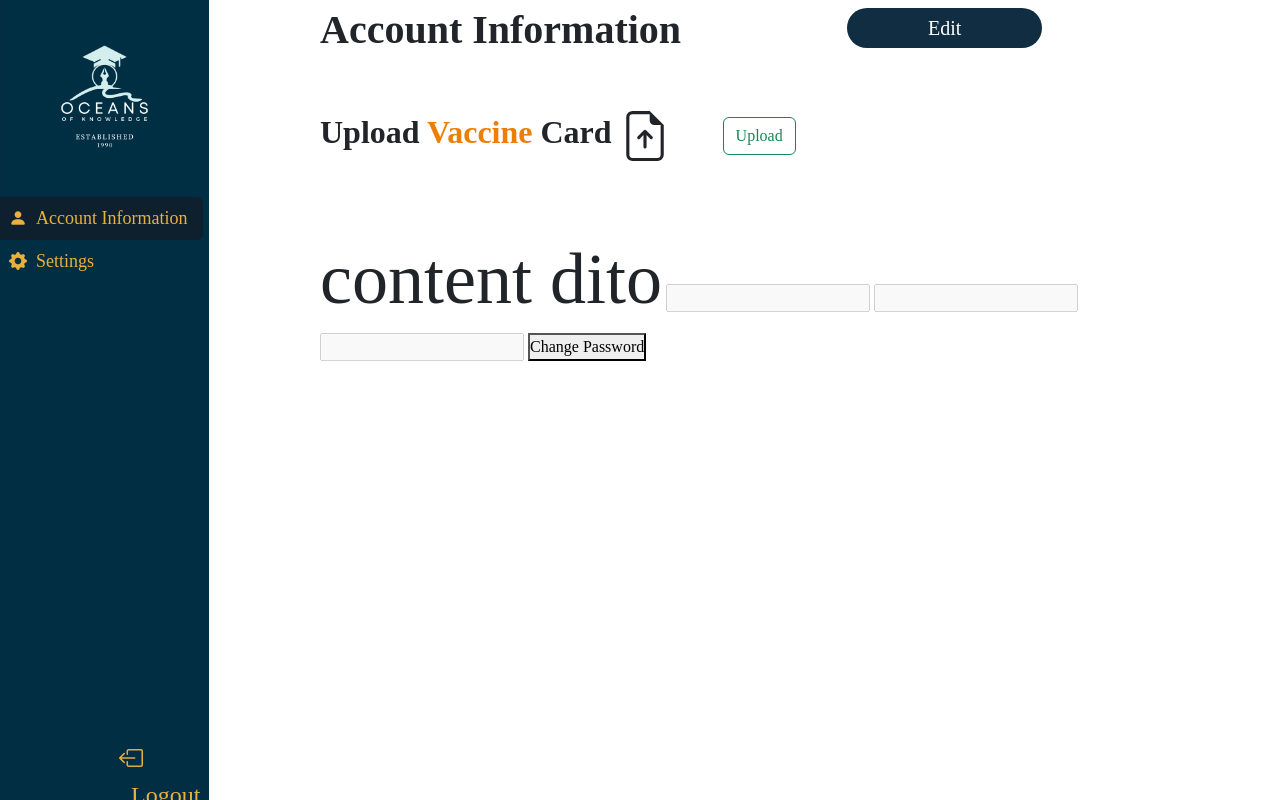
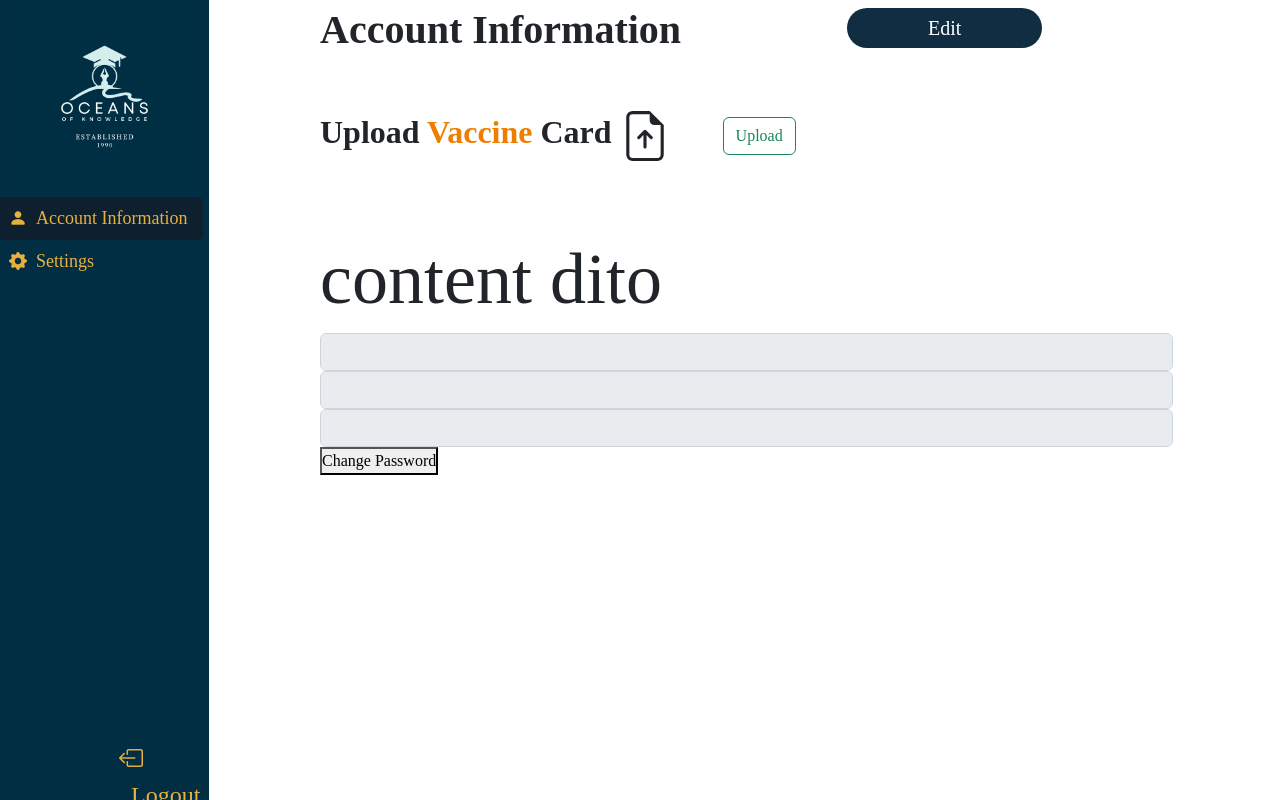
Before and after one commit to MorganPendragon/vms, a PHP site: page /userview.php?id=1 in a window 1280 px wide. Run offline with PHP 8.4, Linux system fonts and the light colour scheme; data comes from the database, SQL or seed files in the repository; some libraries are stand-ins or nearby versions; some web fonts are replaced.

Commit message:
optimization and tweaking

```diff
--- a/script.js
+++ b/script.js
@@ -61,17 +61,13 @@ $(function () {
 
     $('#save').on('click', function () {
         $('#accountInfo').trigger('submit');
-        $('input[type!="file"], select').each(function () {
-            $(this).attr('disabled', 'disabled');
-        });
+        $('input[type!="file"], select').prop('disabled', true);
         hideAndShow.call(this);
     });
 
     //cancel
     $('#cancel').on('click', function () {
-        $('input[type!="file"], select').each(function () {
-            $(this).attr('disabled', 'disabled');
-        });
+        $('input[type!="file"], input[type!="password"], input[type="email"]:last, select').prop('disabled', true);
         hideAndShow.call(this);
     });
 
--- a/userview.php
+++ b/userview.php
@@ -25,7 +25,9 @@
 				//get filename universal
 				$('#filename').text($(this).val().split('\\').pop().split('/').pop());
 			});
-
+			$('#change').on('click', function() {
+				$('input[type="email"]:last, input[type="password"]').removeAttr('disabled')
+			});
 			$('input[type="email"]:last').val($('input[type="email"]:first').val());
 		});
 	</script>
@@ -104,7 +106,7 @@
 						<?php
 						include('conn.php');
 						$conn = new connection();
-						$brand = $conn->display('vacbrand');
+						$brand = $conn->display('*', 'vacbrand');
 						$genders = array('Male', 'Female');
 						$id = $_GET['id'];
 						if (preg_match("/^[0-9]{1,2}-[0-9]{6,6}$/", $_GET['id']) == 1) {
@@ -212,13 +214,13 @@
 										<p class="fs-4 fw-bold">2nd Dose</p>
 										<div class="col text-center">
 											<span class="fs-5 fw-semibold">Date</span>
-											<input type="date" name="seconddose" data-activate='input[type="text"][name="seconddoctor"], input[type="date"][name="booster"]' data-required='input[type="text"][name="seconddoctor"]' class="form-control" autocomplete="off">
+											<input type="date" name="seconddose" data-activate='input[type="text"][name="seconddoctor"], input[type="date"][name="booster"]' data-required='input[type="text"][name="seconddoctor"]' class="form-control" value="<?php echo $info[0]['seconddose'] ?>" autocomplete="off">
 											<!--Invalid Feedback-->
 											<p class="fw-bolder text-center text-danger"></p>
 										</div>
 										<div class="col">
 											<span class="fs-5 fw-semibold">Doctor</span>
-											<input type="text" name="seconddoctor" class="form-control" autocomplete="off">
+											<input type="text" name="seconddoctor" class="form-control" value="<?php echo $info[0]['seconddoctor'] ?>" autocomplete="off">
 											<!--invalid feedback-->
 											<p class="fw-bolder text-center text-danger"></p>
 										</div>
@@ -243,15 +245,13 @@
 										<p class="fs-4 fw-bold">Booster</p>
 										<div class="col text-center">
 											<span class="fs-5 fw-semibold">Date</span>
-											<input type="hidden" name="booster" class="form-control" value="">
-											<input type="date" name="booster" data-activate='input[type="text"][name="boosterdoctor"], select[name="boosterbrand"]' data-required='input[type="text"][name="boosterdoctor"], select[name="boosterbrand"]' class="form-control" autocomplete="off">
+											<input type="date" name="booster" data-activate='input[type="text"][name="boosterdoctor"], select[name="boosterbrand"]' data-required='input[type="text"][name="boosterdoctor"], select[name="boosterbrand"]' class="form-control" value="<?php echo $info[0]['booster'] ?>" autocomplete="off">
 											<!--Invalid Feedback-->
 											<p class="fw-bolder text-center text-danger"></p>
 										</div>
 										<div class="col">
 											<span class="fs-5 fw-semibold">Doctor</span>
-											<input type="hidden" name="boosterdoctor" class="form-control" value="">
-											<input type="text" name="boosterdoctor" class="form-control" autocomplete="off">
+											<input type="text" name="boosterdoctor" class="form-control" value="<?php echo $info[0]['boosterdoctor'] ?>" autocomplete="off">
 											<!--invalid feedback-->
 											<p class="fw-bolder text-center text-danger"></p>
 										</div>
@@ -365,13 +365,13 @@
 										<p class="fs-4 fw-bold">2nd Dose</p>
 										<div class="col text-center">
 											<span class="fs-5 fw-semibold">Date</span>
-											<input type="date" name="seconddose" data-activate='input[type="text"][name="seconddoctor"], input[type="date"][name="booster"]' data-required='input[type="text"][name="seconddoctor"]' class="form-control" autocomplete="off">
+											<input type="date" name="seconddose" data-activate='input[type="text"][name="seconddoctor"], input[type="date"][name="booster"]' data-required='input[type="text"][name="seconddoctor"]' class="form-control" value="<?php echo $info[0]['seconddose'] ?>" autocomplete="off">
 											<!--Invalid Feedback-->
 											<p class="fw-bolder text-center text-danger"></p>
 										</div>
 										<div class="col">
 											<span class="fs-5 fw-semibold">Doctor</span>
-											<input type="text" name="seconddoctor" class="form-control" autocomplete="off">
+											<input type="text" name="seconddoctor" class="form-control" value="<?php echo $info[0]['seconddoctor'] ?>" autocomplete="off">
 											<!--invalid feedback-->
 											<p class="fw-bolder text-center text-danger"></p>
 										</div>
@@ -397,14 +397,14 @@
 										<div class="col text-center">
 											<span class="fs-5 fw-semibold">Date</span>
 											<input type="hidden" name="booster" class="form-control" value="">
-											<input type="date" name="booster" data-activate='input[type="text"][name="boosterdoctor"], select[name="boosterbrand"]' data-required='input[type="text"][name="boosterdoctor"], select[name="boosterbrand"]' class="form-control" autocomplete="off">
+											<input type="date" name="booster" data-activate='input[type="text"][name="boosterdoctor"], select[name="boosterbrand"]' data-required='input[type="text"][name="boosterdoctor"], select[name="boosterbrand"]' class="form-control" value="<?php echo $info[0]['booster'] ?>" autocomplete="off">
 											<!--Invalid Feedback-->
 											<p class="fw-bolder text-center text-danger"></p>
 										</div>
 										<div class="col">
 											<span class="fs-5 fw-semibold">Doctor</span>
 											<input type="hidden" name="boosterdoctor" class="form-control" value="">
-											<input type="text" name="boosterdoctor" class="form-control" autocomplete="off">
+											<input type="text" name="boosterdoctor" class="form-control" value="<?php echo $info[0]['boosterdoctor'] ?>" autocomplete="off">
 											<!--invalid feedback-->
 											<p class="fw-bolder text-center text-danger"></p>
 										</div>
@@ -470,10 +470,10 @@
 				</div>
 				<div class="col-8 position-fixed" id="#settings" style="display: inline-block;">
 					<span style="font-size:72px;"> content dito</span>
-					<input type="email" name="email">
-					<input type="password" name="password">
-					<input type="password" name="confirmpass">
-					<button id="change" data-activate='input[type="email"]:last, input[name="password"][name="confirmpass"]'>Change Password</button>
+					<input type="email" class="form-control" name="email">
+					<input type="password" class="form-control" name="password">
+					<input type="password" class="form-control" name="confirmpass">
+					<button id="change">Change Password</button>
 				</div>
 			</div>
 		</div>
```
